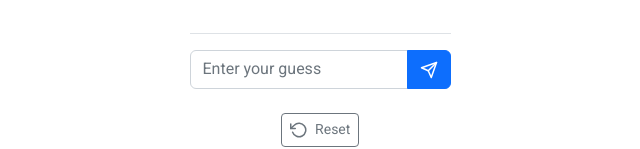
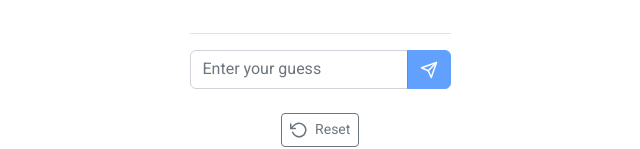
Before and after one commit to andresguibarra/guess-the-4-digit, a Vue app: page / in a window 1280 px wide. Shown: the part 548-697 px from the top of the page, without its empty margins (320-960 px from the left). Built offline with nearby package versions, Linux system fonts and the light colour scheme.

Commit message:
Adding validation for guesses with less than 4 characters

```diff
--- a/src/App.vue
+++ b/src/App.vue
@@ -76,7 +76,7 @@
               @input="validateInput"
               :readonly="isMobile()"
             />
-            <button type="submit" class="btn btn-primary ml-2"><PaperPlaneIcon /></button>
+            <button :disabled="guess.length < 4" type="submit" class="btn btn-primary ml-2"><PaperPlaneIcon /></button>
           </div>
         </form>
         <div v-if="!message.show" class="num-pad">
```
